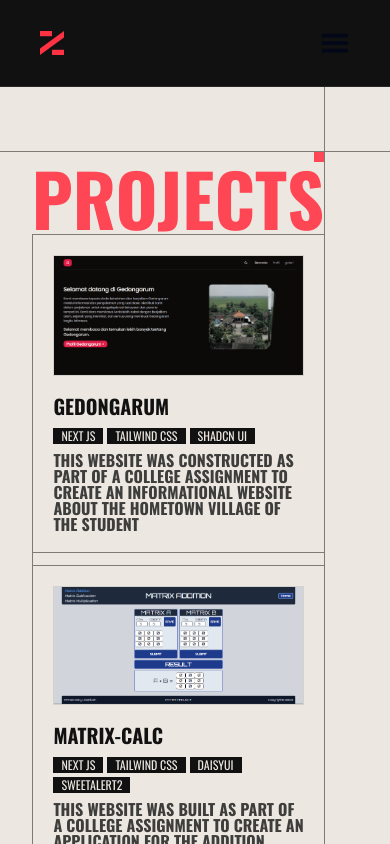
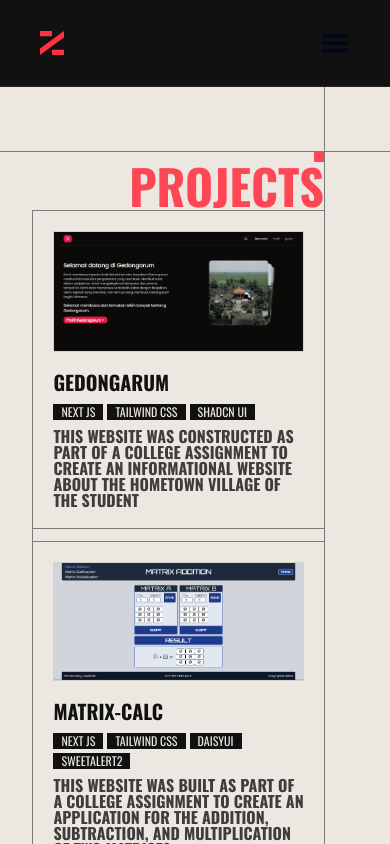
Before and after one commit to CodeWithZaky/my-personal-website-1, a Next.js app: page /projects in a window 390 px wide. Shown: the top 844 px of the page. Built offline with nearby package versions, Linux system fonts and the light colour scheme.

Commit message:
update responsive

```diff
--- a/src/app/projects/page.tsx
+++ b/src/app/projects/page.tsx
@@ -28,7 +28,7 @@ const ProjectsPage = () => {
                     )}
                 >
                     <Square className="w-[10px] h-[10px] bg-valorant" />
-                    <h1 className="z-10 font-bold text-7xl text-valorant sm:-mb-0 md:-mb-9 md:text-8xl lg:text-9xl">
+                    <h1 className="z-10 font-bold text-5xl sm:text-7xl text-valorant sm:-mb-0 md:-mb-9 md:text-8xl lg:text-9xl">
                         PROJECTS
                     </h1>
                     <div className="w-[90%] md:w-[80%] grid grid-cols-1 md:grid-cols-2 lg:grid-cols-2 border-l border-valorantBlack/50 gap-3">
```
